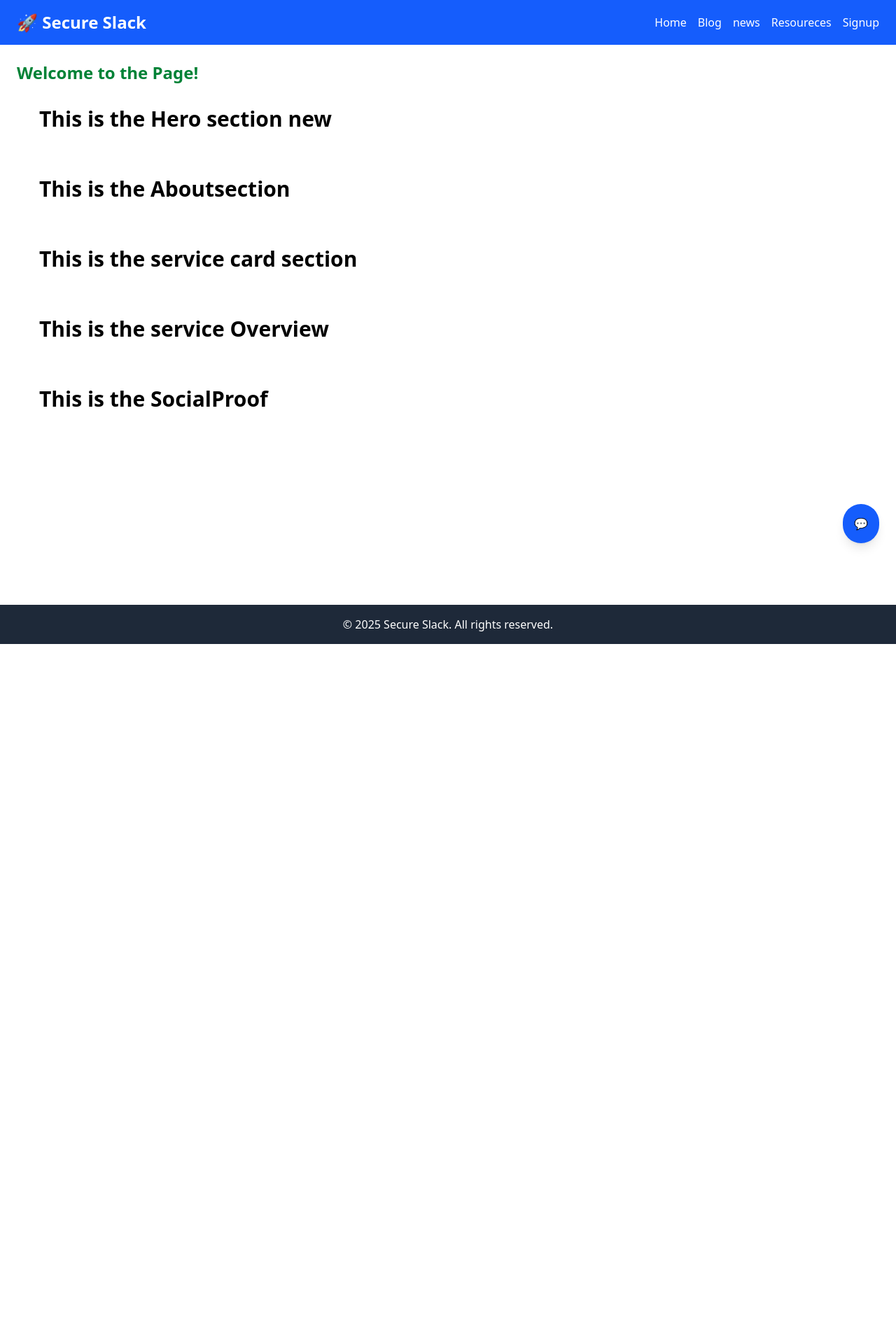
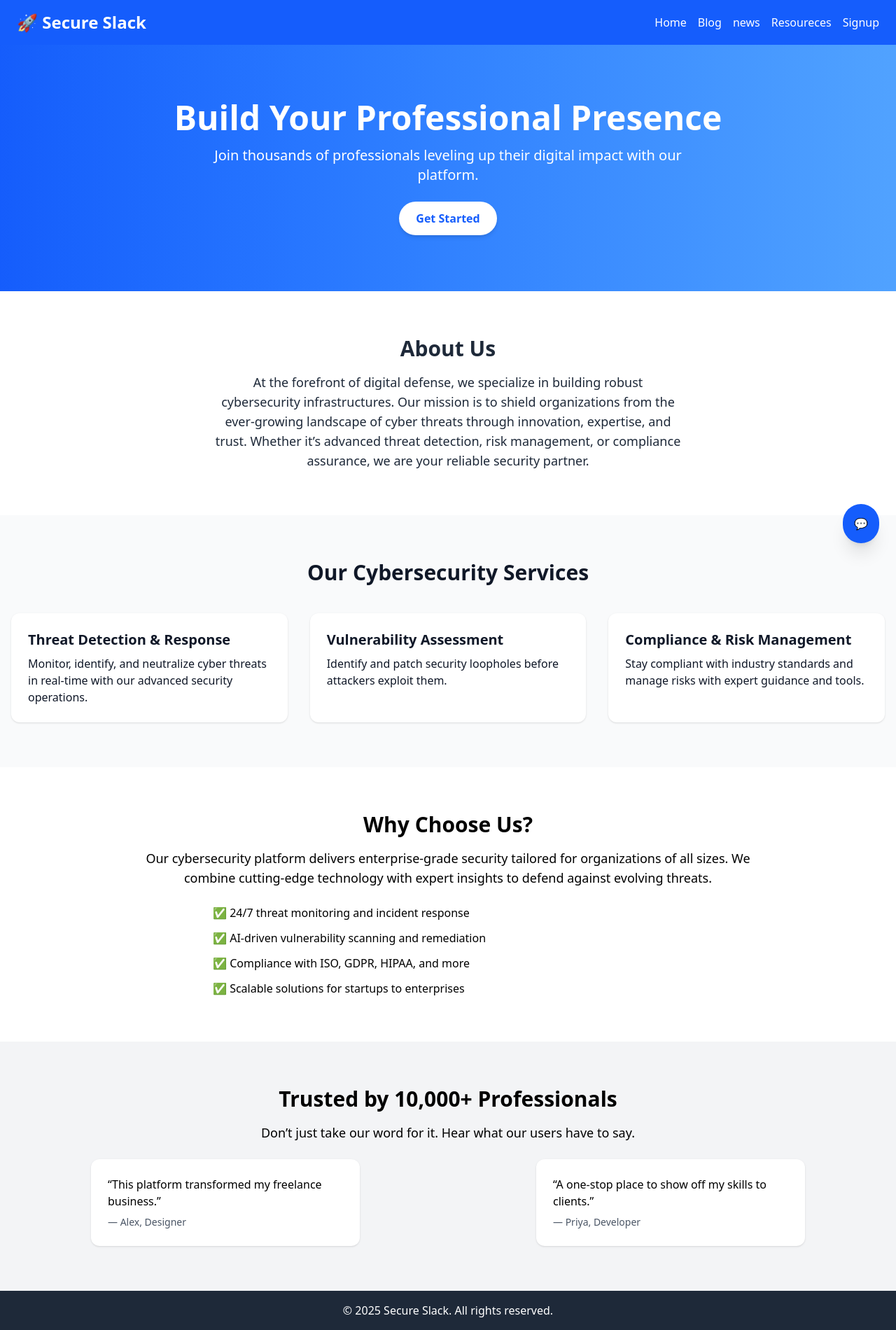
Before and after one commit to pkkulk/SECURE_SLACK, a Next.js app in the folder frontend/: page / in a window 1280 px wide. Shown: the whole page at 70% size. Before the commit the page ends 920 px from the top, so only its background shows below. Built offline with nearby package versions, Linux system fonts and the light colour scheme.

Commit message:
home page

```diff
--- a/frontend/src/app/components/ChatbotWidget.tsx
+++ b/frontend/src/app/components/ChatbotWidget.tsx
@@ -1,5 +1,5 @@
 'use client';
-import React, { useState } from 'react';
+import React, { useState, useRef, useEffect } from 'react';
 
 const ChatbotWidget = () => {
   const [isOpen, setIsOpen] = useState(false);
@@ -7,46 +7,73 @@ const ChatbotWidget = () => {
     { from: 'bot', text: 'Hi! How can I help you today?' }
   ]);
   const [input, setInput] = useState('');
+  const [isTyping, setIsTyping] = useState(false);
+  const bottomRef = useRef<HTMLDivElement>(null);
 
   const handleSend = () => {
     if (input.trim() === '') return;
-    setMessages([...messages, { from: 'user', text: input }]);
+
+    setMessages((prev) => [...prev, { from: 'user', text: input }]);
     setInput('');
-    // Fake bot response
+    setIsTyping(true);
+
     setTimeout(() => {
-      setMessages((prev) => [...prev, { from: 'bot', text: 'I will get back to you!' }]);
-    }, 800);
+      setIsTyping(false);
+      setMessages((prev) => [
+        ...prev,
+        { from: 'bot', text: 'Thanks for reaching out. We’ll get back to you shortly!' }
+      ]);
+    }, 1000);
   };
+
+  useEffect(() => {
+    bottomRef.current?.scrollIntoView({ behavior: 'smooth' });
+  }, [messages, isTyping]);
 
   return (
     <>
-      {/* Chat Popup */}
+      {/* Chatbox UI */}
       {isOpen && (
-        <div className="fixed bottom-20 right-6 w-80 bg-white border border-gray-300 rounded-xl shadow-xl z-50 flex flex-col">
-          <div className="bg-blue-600 text-white px-4 py-2 rounded-t-xl font-semibold">Secure Slack Bot</div>
-          <div className="p-4 space-y-2 h-64 overflow-y-auto">
+        <div className="fixed bottom-24 right-4 w-[90%] sm:w-80 bg-white border border-gray-300 rounded-xl shadow-2xl z-50 flex flex-col overflow-hidden">
+          {/* Header */}
+          <div className="bg-blue-600 text-white px-4 py-3 font-semibold text-base">
+            💬 Secure Slack Bot
+          </div>
+
+          {/* Messages */}
+          <div className="flex flex-col space-y-2 px-3 py-2 h-64 overflow-y-auto bg-gray-50">
             {messages.map((msg, idx) => (
               <div
                 key={idx}
-                className={`text-sm p-2 rounded-lg max-w-[75%] ${
-                  msg.from === 'bot' ? 'bg-gray-200 self-start' : 'bg-blue-500 text-white self-end'
+                className={`text-sm px-4 py-2 rounded-2xl max-w-[75%] shadow ${
+                  msg.from === 'bot'
+                    ? 'bg-white text-gray-800 self-start'
+                    : 'bg-blue-600 text-white self-end'
                 }`}
               >
                 {msg.text}
               </div>
             ))}
+            {isTyping && (
+              <div className="text-sm px-4 py-2 rounded-2xl bg-gray-300 text-gray-700 self-start animate-pulse max-w-[60%]">
+                Typing...
+              </div>
+            )}
+            <div ref={bottomRef} />
           </div>
-          <div className="flex border-t px-2 py-2">
+
+          {/* Input Area */}
+          <div className="flex items-center px-2 py-2 border-t bg-white">
             <input
               type="text"
               value={input}
               onChange={(e) => setInput(e.target.value)}
-              placeholder="Type a message..."
-              className="flex-grow px-2 py-1 border border-gray-300 rounded-l"
+              placeholder="Type your message..."
+              className="flex-grow px-3 py-2 border border-gray-300 rounded-l-md focus:outline-none text-sm"
             />
             <button
               onClick={handleSend}
-              className="bg-blue-600 text-white px-3 rounded-r hover:bg-blue-700"
+              className="bg-blue-600 text-white px-4 py-2 rounded-r-md hover:bg-blue-700 transition-all text-sm"
             >
               Send
             </button>
@@ -57,7 +84,7 @@ const ChatbotWidget = () => {
       {/* Floating Button */}
       <button
         onClick={() => setIsOpen(!isOpen)}
-        className="fixed bottom-6 right-6 p-4 bg-blue-600 text-white rounded-full shadow-lg z-50 hover:bg-blue-700"
+        className="fixed bottom-6 right-6 p-4 bg-blue-600 text-white rounded-full shadow-xl z-50 hover:bg-blue-700 transition"
       >
         💬
       </button>
--- a/frontend/src/app/components/Home/AbooutSection.tsx
+++ b/frontend/src/app/components/Home/AbooutSection.tsx
@@ -1,8 +1,10 @@
-
-
 export default function AboutSection() {
-    return ( <>
-        <section className="p-8 text-3xl font-bold">This is the Aboutsection</section>
-        </>
+    return (
+      <section className="py-16 px-4 bg-white text-gray-800 text-center">
+        <h2 className="text-3xl font-bold mb-4">About Us</h2>
+        <p className="max-w-2xl mx-auto text-lg">
+          At the forefront of digital defense, we specialize in building robust cybersecurity infrastructures. Our mission is to shield organizations from the ever-growing landscape of cyber threats through innovation, expertise, and trust. Whether it’s advanced threat detection, risk management, or compliance assurance, we are your reliable security partner.
+        </p>
+      </section>
     );
   }
--- a/frontend/src/app/components/Home/Hero.tsx
+++ b/frontend/src/app/components/Home/Hero.tsx
@@ -1,8 +1,16 @@
-
-
 export default function Hero() {
-    return ( <>
-        <section className="p-8 text-3xl font-bold">This is the Hero section new</section>
-        </>
+    return (
+      <section className="text-center py-20 bg-gradient-to-r from-blue-600 to-blue-400 text-white">
+        <h1 className="text-4xl md:text-5xl font-bold mb-4">Build Your Professional Presence</h1>
+        <p className="text-lg md:text-xl max-w-2xl mx-auto mb-6">
+          Join thousands of professionals leveling up their digital impact with our platform.
+        </p>
+        <a
+          href="#services"
+          className="inline-block px-6 py-3 bg-white text-blue-600 font-semibold rounded-full shadow-md hover:bg-gray-100"
+        >
+          Get Started
+        </a>
+      </section>
     );
   }
--- a/frontend/src/app/components/Home/ServiceCard.tsx
+++ b/frontend/src/app/components/Home/ServiceCard.tsx
@@ -1,8 +1,30 @@
+const services = [
+    {
+      title: "Threat Detection & Response",
+      description: "Monitor, identify, and neutralize cyber threats in real-time with our advanced security operations.",
+    },
+    {
+      title: "Vulnerability Assessment",
+      description: "Identify and patch security loopholes before attackers exploit them.",
+    },
+    {
+      title: "Compliance & Risk Management",
+      description: "Stay compliant with industry standards and manage risks with expert guidance and tools.",
+    },
+  ];
 
-
-export default function ServiceCard() {
-    return ( <>
-        <section className="p-8 text-3xl font-bold">This is the service card section</section>
-        </>
+  export default function ServiceCard() {
+    return (
+      <section id="services" className="py-16 px-4 bg-gray-50 text-gray-900">
+        <h2 className="text-3xl font-bold text-center mb-10">Our Cybersecurity Services</h2>
+        <div className="grid gap-8 md:grid-cols-3">
+          {services.map((service, idx) => (
+            <div key={idx} className="bg-white p-6 rounded-xl shadow hover:shadow-lg transition">
+              <h3 className="text-xl font-semibold mb-2">{service.title}</h3>
+              <p>{service.description}</p>
+            </div>
+          ))}
+        </div>
+      </section>
     );
   }
--- a/frontend/src/app/components/Home/ServicesOverview.tsx
+++ b/frontend/src/app/components/Home/ServicesOverview.tsx
@@ -1,8 +1,18 @@
-
-
 export default function ServiceOverview() {
-    return ( <>
-        <section className="p-8 text-3xl font-bold">This is the service Overview</section>
-        </>
+    return (
+      <section className="py-16 px-4 bg-white">
+        <div className="max-w-4xl mx-auto text-center">
+          <h2 className="text-3xl font-bold mb-4">Why Choose Us?</h2>
+          <p className="text-lg mb-6">
+            Our cybersecurity platform delivers enterprise-grade security tailored for organizations of all sizes. We combine cutting-edge technology with expert insights to defend against evolving threats.
+          </p>
+          <ul className="text-left max-w-2xl mx-auto space-y-3">
+            <li>✅ 24/7 threat monitoring and incident response</li>
+            <li>✅ AI-driven vulnerability scanning and remediation</li>
+            <li>✅ Compliance with ISO, GDPR, HIPAA, and more</li>
+            <li>✅ Scalable solutions for startups to enterprises</li>
+          </ul>
+        </div>
+      </section>
     );
   }
--- a/frontend/src/app/components/Home/SocialProof.tsx
+++ b/frontend/src/app/components/Home/SocialProof.tsx
@@ -1,8 +1,20 @@
-
-
 export default function SocialProof() {
-    return ( <>
-        <section className="p-8 text-3xl font-bold">This is the SocialProof</section>
-        </>
+    return (
+      <section className="py-16 px-4 bg-gray-100 text-center">
+        <h2 className="text-3xl font-bold mb-4">Trusted by 10,000+ Professionals</h2>
+        <p className="text-lg mb-6 max-w-xl mx-auto">
+          Don’t just take our word for it. Hear what our users have to say.
+        </p>
+        <div className="flex flex-col md:flex-row gap-6 justify-center">
+          <blockquote className="bg-white p-6 rounded-xl shadow text-left max-w-sm mx-auto">
+            <p className="mb-2">“This platform transformed my freelance business.”</p>
+            <footer className="text-sm text-gray-600">— Alex, Designer</footer>
+          </blockquote>
+          <blockquote className="bg-white p-6 rounded-xl shadow text-left max-w-sm mx-auto">
+            <p className="mb-2">“A one-stop place to show off my skills to clients.”</p>
+            <footer className="text-sm text-gray-600">— Priya, Developer</footer>
+          </blockquote>
+        </div>
+      </section>
     );
   }
--- a/frontend/src/app/page.tsx
+++ b/frontend/src/app/page.tsx
@@ -8,14 +8,13 @@ export default function Page() {
   return (
     <div className="flex flex-col min-h-screen">
 
-      <main className="flex-grow p-6">
-        <h1 className="text-2xl font-bold text-green-700">Welcome to the Page!</h1>
+
       <Hero/>
       <AboutSection/>
       <ServiceCard/>
       <ServiceOverview/>
       <SocialProof/>
-      </main>
+
     </div>
   );
 }
```
